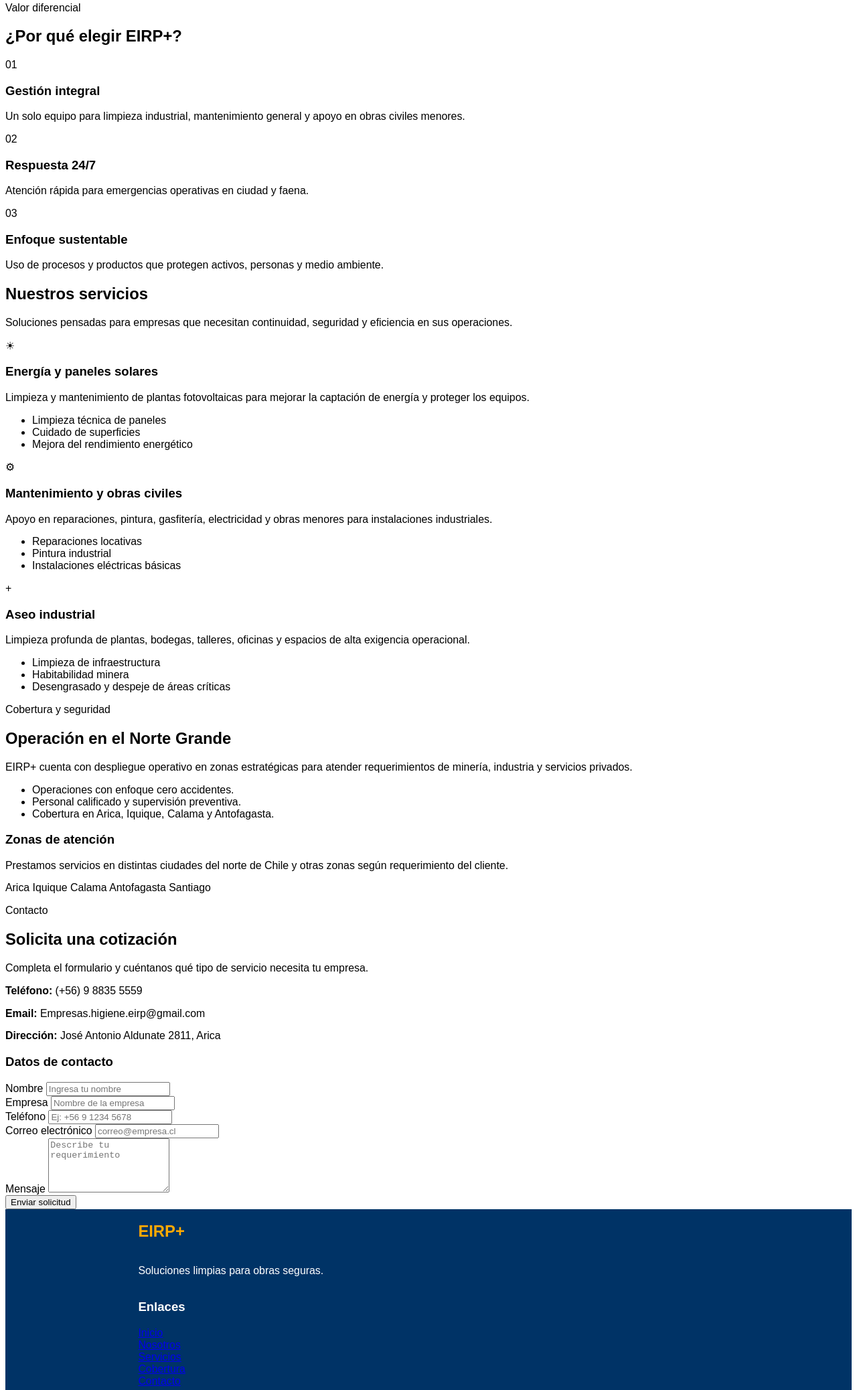
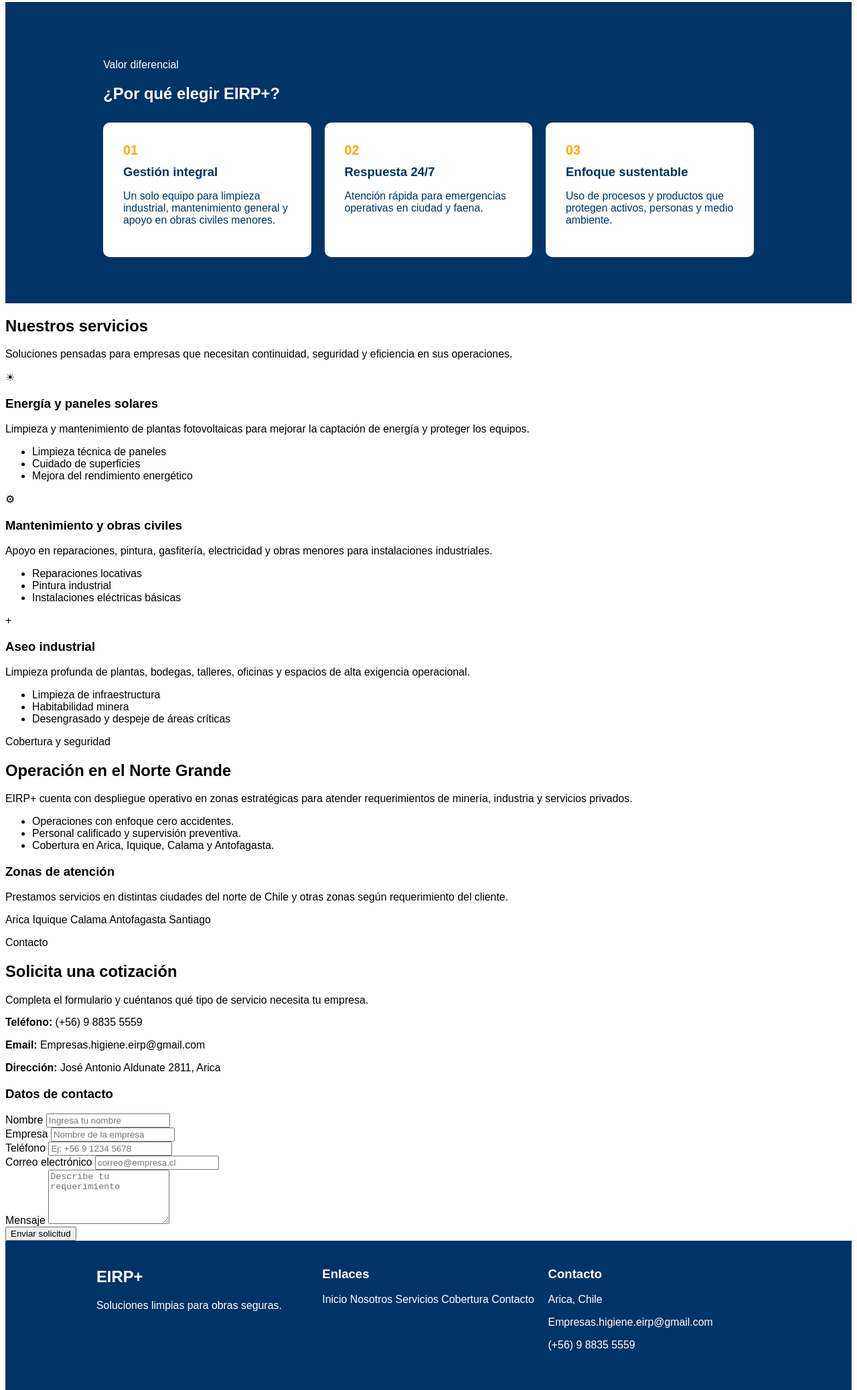
Before and after one commit to HandrollMamani/evaluacion-p2026, a plain HTML site: page index.html in a window 1280 px wide. Shown: the part 1424-3500 px from the top of the page at 67% size. Drawn offline with Linux system fonts and the light colour scheme.

Commit message:
feat: semi-arreglo footer y nosotros

```diff
--- a/css/styles.css
+++ b/css/styles.css
@@ -125,21 +125,90 @@
   border-radius: 1rem;
 }
 
+.valores-seccion{
+  background-color: #003366;
+  padding: 5rem 10%;
+  color: white;
+}
+
+.diositoayudame{
+  max-width: 100rem;
+  margin: 0 auto;
+  padding: 2rem;
+  text-align: left;
+}
+
+.valores-grid{
+  display: flex;
+  gap: 2rem;
+  margin-top: 3rem;
+}
+
+.valores-card{
+  background-color: white;
+  color: #003366;
+  padding: 3rem;
+  border-radius: 1rem;
+  flex: 1;
+}
+
+.valores-card span{
+  color: #FFAA00;
+  font-weight: bold;
+  font-size: 2rem;
+}
+
+.valores-card h3{
+  margin: 1rem 0;
+}
+
+
+
+
+
+
+
+
+
+
+
+
+
+
 .footer{
   background-color: #003366;
+  color: white;
+  padding: rem 10%;
 }
 
-.footer h2{
-  color: #FFAA00;
+.footer-contenedor {
+  display: flex;
+  justify-content: space-between;
+  gap: 2rem;
+  max-width: 100rem;
+  margin: 0 auto;
+  padding: 2rem;
+  text-align: left;
 }
 
-.footer-items{
-  color: white;
-  margin-left: 20rem;
-  display: flex;
+.footer-links{
   flex-direction: column;
 }
 
-.footer-links a{
+.footer-links a {
+  color: white;
   text-decoration: none;
+  margin-bottom: 0.5rem;
+  flex-direction: column;
 }
+
+.footer-bottom{
+  text-align: center;
+  margin-top: 3rem;
+  border-top: 1px solid #D9D9D9;
+  padding-top: 2rem;
+}
+
+.footer-column{
+  flex: 1;
+}
--- a/index.html
+++ b/index.html
@@ -79,10 +79,14 @@
   <!--Fin nosotros-->
 
   <!--Inicio valores-->
+  <div class="valores-seccion">
+    <div class="diositoayudame">
       <p>Valor diferencial</p>
 
       <h2>¿Por qué elegir EIRP+?</h2>
 
+      <div class="valores-grid">
+        <div class="valores-card">
           <span>01</span>
 
           <h3>Gestión integral</h3>
@@ -91,7 +95,9 @@
             Un solo equipo para limpieza industrial, mantenimiento general y
             apoyo en obras civiles menores.
           </p>
+        </div>
 
+        <div class="valores-card">
           <span>02</span>
 
           <h3>Respuesta 24/7</h3>
@@ -99,7 +105,9 @@
           <p>
             Atención rápida para emergencias operativas en ciudad y faena.
           </p>
+        </div>
 
+        <div class="valores-card">
           <span>03</span>
 
           <h3>Enfoque sustentable</h3>
@@ -108,6 +116,10 @@
             Uso de procesos y productos que protegen activos, personas y
             medio ambiente.
           </p>
+        </div>
+      </div>
+    </div>
+  </div>
   <!--Fin valores-->
 
   <!--Inicio nuestros servicios-->
@@ -242,24 +254,33 @@
 
   <!--Inicio footer-->
   <footer class="footer">
-    <div class="footer-items">
+    <div class="footer-contenedor">
+      <div class="footer-column">
         <h2>EIRP+</h2>
           <p>Soluciones limpias para obras seguras.</p>
+      </div>
 
-      <h3 class="footer-links">Enlaces</h3>
+      <div class="footer-column">
+        <div class="footer-links">
+          <h3>Enlaces</h3>
             <a href="#inicio">Inicio</a>
             <a href="#nosotros">Nosotros</a>
             <a href="#servicios">Servicios</a>
             <a href="#cobertura">Cobertura</a>
             <a href="#contacto">Contacto</a>
+        </div>
+      </div>
 
+      <div class="footer-column">
         <h3>Contacto</h3>
         <p>Arica, Chile</p>
         <p>Empresas.higiene.eirp@gmail.com</p>
         <p>(+56) 9 8835 5559</p>
+      </div>
+    </div>
 
-      <p>© 2026 Higiene Industrial Plus EIRP. Todos los derechos reservados.</p>
-    </div>
+      <p class="footer-bottom">© 2026 Higiene Industrial Plus EIRP. Todos los derechos reservados.</p>
+
 
   </footer>
   <!--Fin footer-->
```
Lines whose indentation alone changed are shown as unchanged.
